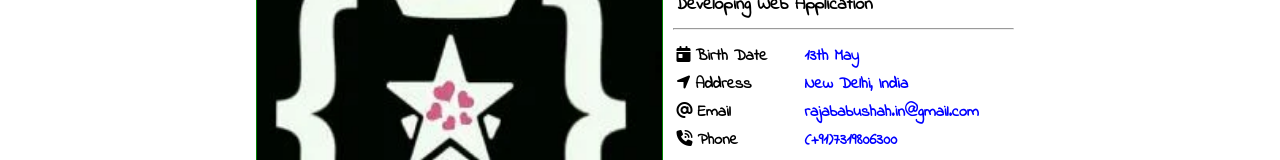
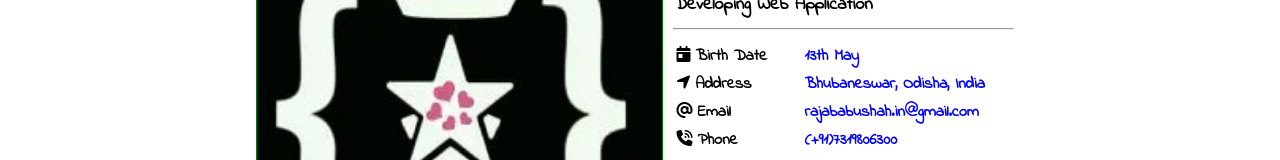
Before and after one commit to r-rajababushah/r-rajababushah, a React (Vite) app: page / in a window 1280 px wide. Shown: the part 247-407 px from the top of the page. Built offline with nearby package versions, Linux system fonts and the light colour scheme.

Commit message:
minor edit

```diff
--- a/src/pages/Homepage/Home.jsx
+++ b/src/pages/Homepage/Home.jsx
@@ -39,7 +39,7 @@ const Home = () => {
                                 </span>
                                 Address
                             </td>
-                            <td className='value'>New Delhi, India</td>
+                            <td className='value'>Bhubaneswar, Odisha, India</td>
                         </tr>
                         <tr>
                             <td className='index'>
```
